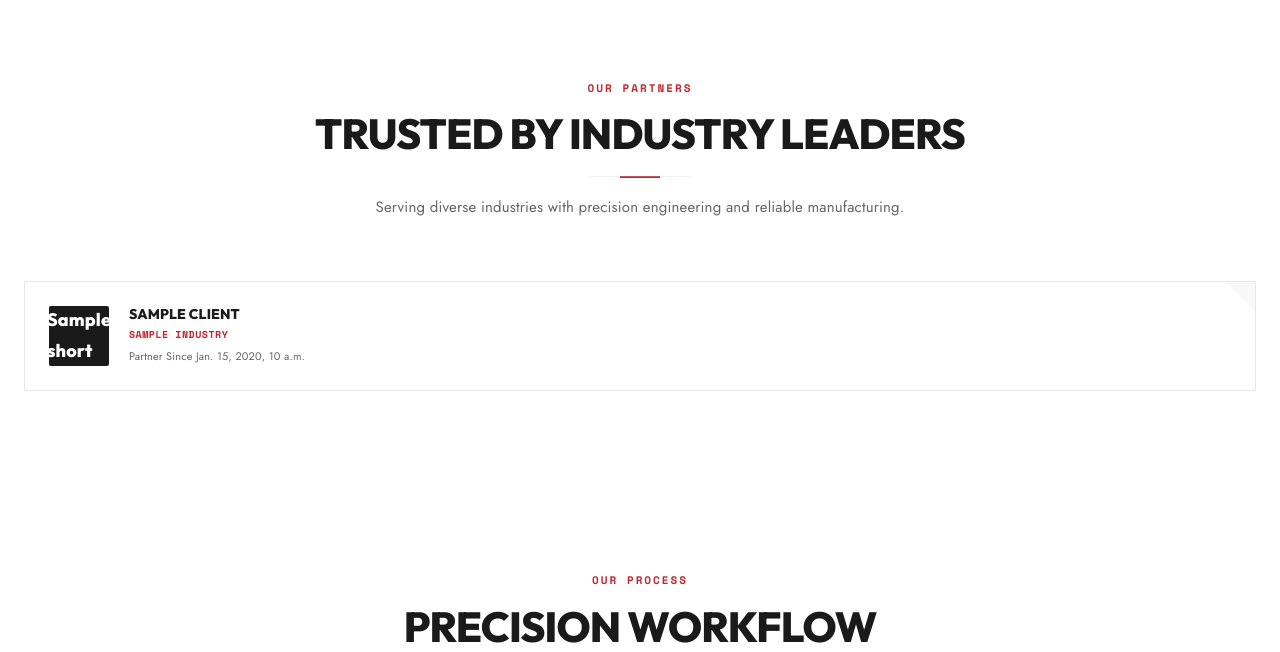
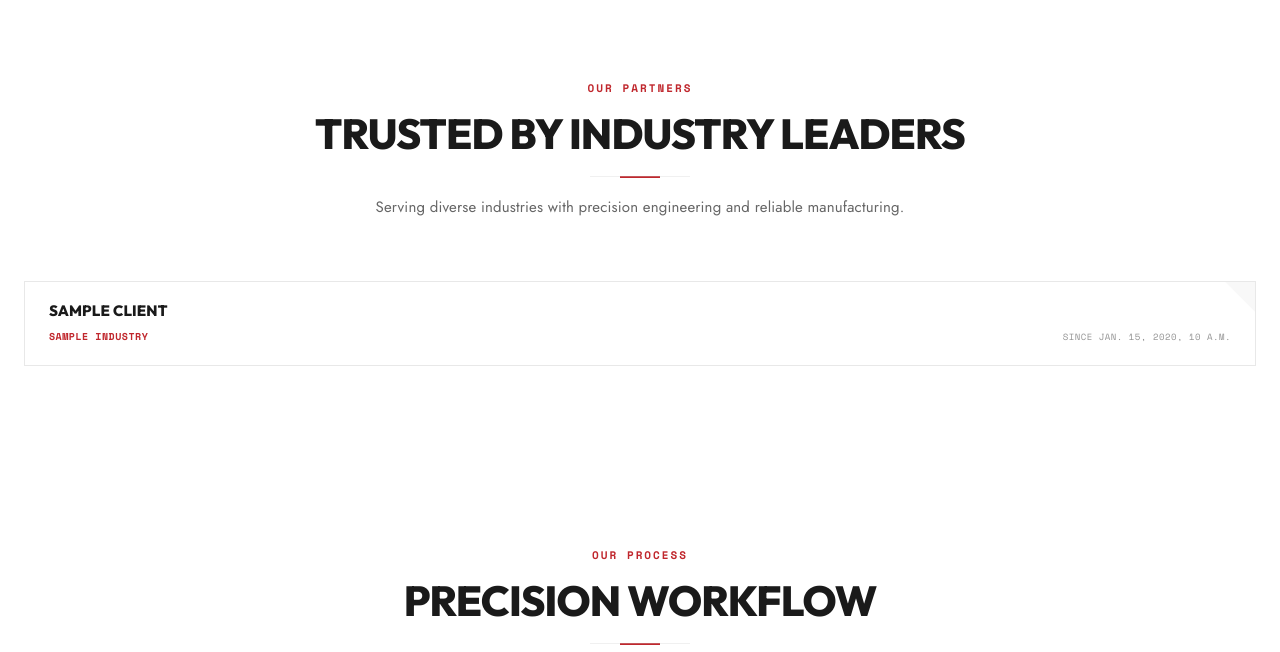
Before and after one commit to parulchemicalsfsc/psi, a Django app: template templates/index.html in a window 1280 px wide. Shown: the part 2846-3498 px from the top of the page. Run offline with Django 5.2, Linux system fonts and the light colour scheme; the template is opened without the code that fills it: most values are stand-ins (such as "Sample title", 1, 10 or a date in 2020).

```diff
--- a/static/css/style.css
+++ b/static/css/style.css
@@ -298,34 +298,18 @@ section{padding:80px 0;}
 .client-card-v2 {
   background: var(--white);
   border: 1px solid var(--light-gray);
-  padding: 24px;
-  display: flex;
-  align-items: center;
-  gap: 20px;
+  padding: 20px 24px;
   transition: all 0.3s ease;
   position: relative;
   overflow: hidden;
+  display: flex;
+  flex-direction: column;
+  justify-content: center;
 }
 .client-card-v2:hover {
   border-color: var(--red);
   transform: translateY(-4px);
   box-shadow: 0 10px 30px rgba(0,0,0,0.05);
-}
-.client-logo-box {
-  width: 60px;
-  height: 60px;
-  background: var(--charcoal);
-  color: #fff;
-  display: flex;
-  align-items: center;
-  justify-content: center;
-  font-family: var(--font-display);
-  font-weight: 800;
-  font-size: 18px;
-  flex-shrink: 0;
-  border-radius: 2px;
-  position: relative;
-  z-index: 1;
 }
 .client-card-v2::before {
   content: '';
@@ -342,13 +326,16 @@ section{padding:80px 0;}
 .client-card-v2:hover::before {
   background: var(--red);
 }
+.client-info {
+  width: 100%;
+}
 .client-info h4 {
   font-family: var(--font-display);
   font-weight: 800;
-  font-size: 14px;
+  font-size: 15px;
   text-transform: uppercase;
   color: var(--charcoal);
-  margin-bottom: 4px;
+  margin-bottom: 2px;
   line-height: 1.2;
 }
 .client-ind {
@@ -360,9 +347,12 @@ section{padding:80px 0;}
   letter-spacing: 0.5px;
 }
 .client-since {
-  font-size: 11px;
+  font-family: var(--font-mono);
+  font-size: 9px;
   color: var(--gray);
-  margin-top: 4px;
+  text-transform: uppercase;
+  letter-spacing: 0.5px;
+  opacity: 0.7;
 }
 
 /* ── FACILITIES ── */
--- a/templates/index.html
+++ b/templates/index.html
@@ -124,13 +124,12 @@
       <div class="client-grid-v2 reveal" style="margin-top:60px;">
         {% for client in clients %}
         <div class="client-card-v2">
-          <div class="client-logo-box">
-            <span>{{ client.short }}</span>
-          </div>
           <div class="client-info">
             <h4>{{ client.name }}</h4>
-            <p class="client-ind">{{ client.industry }}</p>
-            <p class="client-since">Partner Since {{ client.since }}</p>
+            <div style="display:flex; justify-content:space-between; align-items:flex-end; margin-top:8px;">
+              <p class="client-ind">{{ client.industry }}</p>
+              <p class="client-since">Since {{ client.since }}</p>
+            </div>
           </div>
         </div>
         {% endfor %}
```
